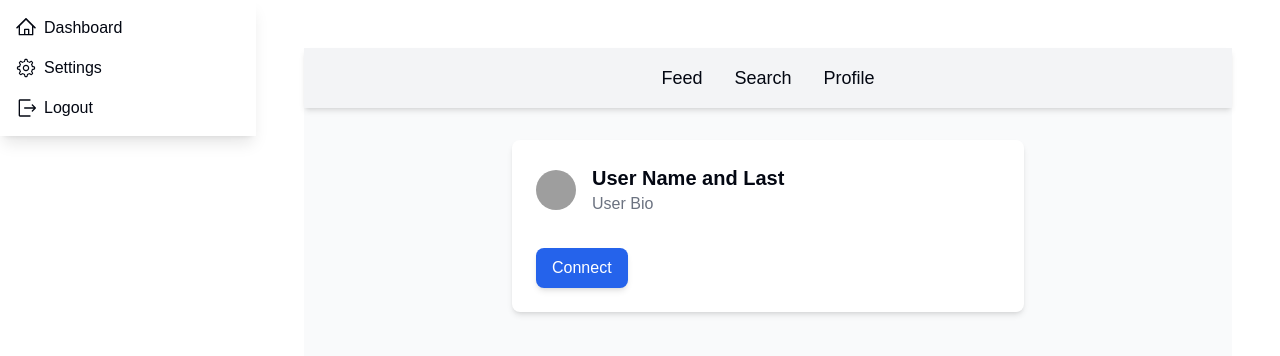
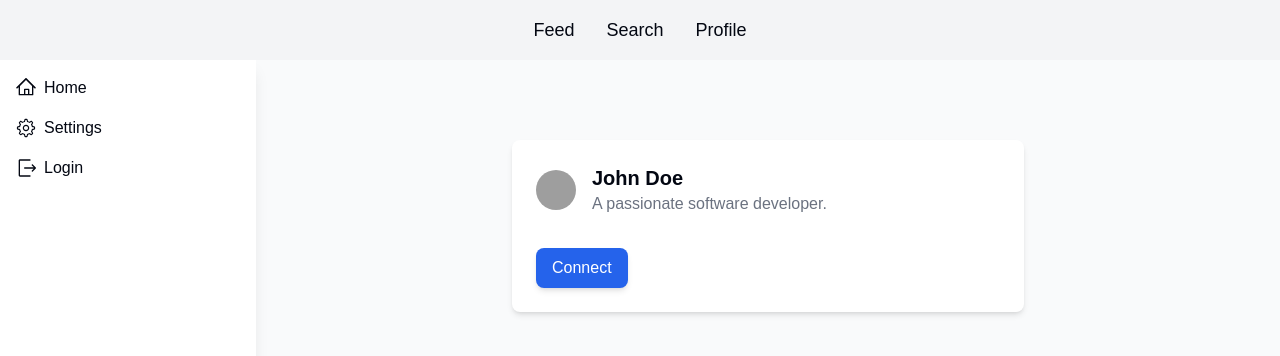
Before and after one commit to jhu-oose-f24/Team-JobJays, a Next.js app in the folder frontend/jobjays-ui/: page /profile/applicants in a window 1280 px wide. Shown: the top 356 px of the page. Built offline with nearby package versions, Linux system fonts and the light colour scheme; grey boxes are pictures that could not be loaded.

Commit message:
added layout template for all profile subdirectories to follow;
Planning to now add an input form for /profile, so that the applicant page can show appliedJobs as the "feed" and that the employee page can show jobPosts as its "feed"

```diff
--- a/frontend/jobjays-ui/src/app/profile/applicants/page.tsx
+++ b/frontend/jobjays-ui/src/app/profile/applicants/page.tsx
@@ -5,7 +5,7 @@ import ProfileCard from "@/components/ui/ProfileCard";
 export default function ApplicantProfilePage() {
     return (
         <div className="min-h-screen bg-gray-50">
-            <NavBar/>
+
             <div className="container mx-auto mt-8">
                 <ProfileCard/>
             </div>
--- a/frontend/jobjays-ui/src/app/profile/layout.tsx
+++ b/frontend/jobjays-ui/src/app/profile/layout.tsx
@@ -3,11 +3,24 @@ import NavBar from "@/components/ui/NavBar";
 
 export default function Layout({ children }: { children: React.ReactNode }) {
     return (
-        <div className="flex h-screen flex-col md:flex-row md:overflow-hidden">
-            <div className="w-full flex-none md:w-64">
-                <Sidebar />
+        <div className="flex flex-col h-screen">
+            {/* NavBar at the top, full width */}
+            <div className="w-full">
+                <NavBar />
             </div>
-            <div className="flex-grow p-6 md:overflow-y-auto md:p-12">{children}</div>
+
+            {/* Flex container for Sidebar and main content */}
+            <div className="flex flex-1 overflow-hidden">
+                {/* Sidebar on the left */}
+                <div className="w-full flex-none md:w-64 bg-white">
+                    <Sidebar />
+                </div>
+
+                {/* Main content area */}
+                <div className="flex-1 overflow-y-auto bg-gray-50 p-6 md:p-12">
+                    {children}
+                </div>
+            </div>
         </div>
     );
 }
--- a/frontend/jobjays-ui/src/components/ui/NavBar.tsx
+++ b/frontend/jobjays-ui/src/components/ui/NavBar.tsx
@@ -1,7 +1,7 @@
 "use client";
 import Link from 'next/link';
 import {usePathname} from "next/navigation"; // if router is not working, use this or update next version
-//import {useRouter} from "next/navigation";
+
 
 
 export default function NavBar() {
--- a/frontend/jobjays-ui/src/components/ui/ProfileCard.tsx
+++ b/frontend/jobjays-ui/src/components/ui/ProfileCard.tsx
@@ -9,8 +9,8 @@ export default function ProfileCard() {
                     <AvatarImage src="https://github.com/shadcn.png"/>
                 </Avatar>
                 <div className="ml-4">
-                    <h1 className="text-xl font-bold">User Name and Last</h1>
-                    <p className="text-gray-500">User Bio </p>
+                    <h1 className="text-xl font-bold">{sampleProfile.name}</h1>
+                    <p className="text-gray-500">{sampleProfile.bio}</p>
                 </div>
             </div>
             <div className="mt-4">
--- a/frontend/jobjays-ui/src/components/ui/Sidebar.tsx
+++ b/frontend/jobjays-ui/src/components/ui/Sidebar.tsx
@@ -1,38 +1,41 @@
 "use client";
-import {useState} from "react";
-import { HomeIcon, GearIcon, ExitIcon  } from '@radix-ui/react-icons';
+import { useState } from "react";
+import { HomeIcon, GearIcon, ExitIcon } from "@radix-ui/react-icons";
 
 export default function Sidebar() {
     const [isOpen, setIsOpen] = useState(false);
 
     return (
         <div className="flex">
-            {/* Mobile sidebar toggle button */}
-            <button
-                className="md:hidden p-4"
-                onClick={() => setIsOpen(!isOpen)}
-            >
-                <span className="sr-only">Open sidebar</span>
-                <svg className="w-6 h-6" fill="none" stroke="currentColor" viewBox="0 0 24 24" xmlns="http://www.w3.org/2000/svg">
-                    <path strokeLinecap="round" strokeLinejoin="round" strokeWidth="2" d="M4 6h16M4 12h16M4 18h16"></path>
-                </svg>
-            </button>
 
             {/* Sidebar */}
-            <div className={`fixed z-10 md:static md:w-64 bg-white shadow-lg h-full transition-transform ${isOpen ? 'translate-x-0' : '-translate-x-full'} md:translate-x-0`}>
+            <div
+                className={`fixed z-10 md:static md:w-64 bg-white shadow-lg h-screen transition-transform ${
+                    isOpen ? "translate-x-0" : "-translate-x-full"
+                } md:translate-x-0`}
+            >
                 <div className="flex flex-col h-full p-4 space-y-4">
                     {/* Sidebar links */}
-                    <a href="/dashboard" className="flex items-center space-x-2 hover:text-blue-600">
+                    <a
+                        href="/home"
+                        className="flex items-center space-x-2 hover:text-blue-600"
+                    >
                         <HomeIcon className="w-5 h-5" />
-                        <span>Dashboard</span>
+                        <span>Home</span>
                     </a>
-                    <a href="/settings" className="flex items-center space-x-2 hover:text-blue-600">
+                    <a
+                        href="/settings"
+                        className="flex items-center space-x-2 hover:text-blue-600"
+                    >
                         <GearIcon className="w-5 h-5" />
                         <span>Settings</span>
                     </a>
-                    <a href="/logout" className="flex items-center space-x-2 hover:text-red-600">
+                    <a
+                        href="/login"
+                        className="flex items-center space-x-2 hover:text-red-600"
+                    >
                         <ExitIcon className="w-5 h-5" />
-                        <span>Logout</span>
+                        <span>Login</span>
                     </a>
                 </div>
             </div>
--- a/frontend/jobjays-ui/src/lib/data.ts
+++ b/frontend/jobjays-ui/src/lib/data.ts
@@ -90,11 +90,10 @@ const sampleApplicant: Applicant = {
 const sampleProfile: Profile = {
     profileID: 101,
     user: sampleUser,
-    firstName: "John",
-    lastName: "Doe",
+    name: "John Doe",
     bio: "A passionate software developer.",
     editProfile() {
-        console.log(`${this.firstName} ${this.lastName} edited their profile.`);
+        console.log(`${this.name} edited their profile.`);
     }
 };
 
@@ -103,7 +102,7 @@ const sampleEmployerProfile: EmployerProfile = {
     ...sampleProfile,
     jobPosts: [sampleJobPost],
     manageJobPosts() {
-        console.log(`Employer ${this.firstName} ${this.lastName} is managing job posts.`);
+        console.log(`Employer ${this.name} is managing job posts.`);
     }
 };
 
@@ -112,7 +111,7 @@ const sampleApplicantProfile: ApplicantProfile = {
     ...sampleProfile,
     appliedJobs: [sampleJobPost],
     trackApplications() {
-        console.log(`${this.firstName} ${this.lastName} is tracking their applications.`);
+        console.log(`${this.name} is tracking their applications.`);
     }
 };
 
--- a/frontend/jobjays-ui/src/lib/types.ts
+++ b/frontend/jobjays-ui/src/lib/types.ts
@@ -44,8 +44,7 @@ export interface Applicant extends User {
 export interface Profile {
     profileID: number;
     user: User;
-    firstName: string;
-    lastName: string;
+    name: string;
     bio: string;
     editProfile: () => void;
 }
```
Also changed, not shown: frontend/jobjays-ui/src/app/JobJays_logo.png (added).
